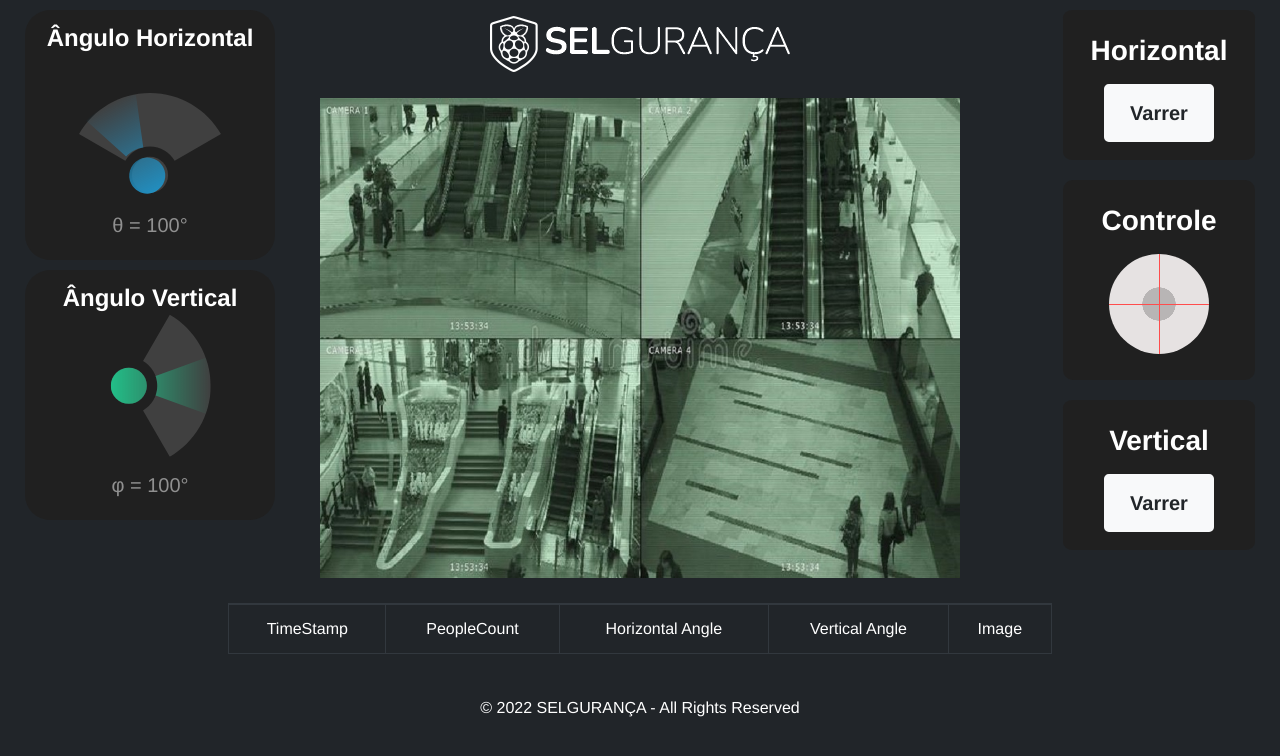
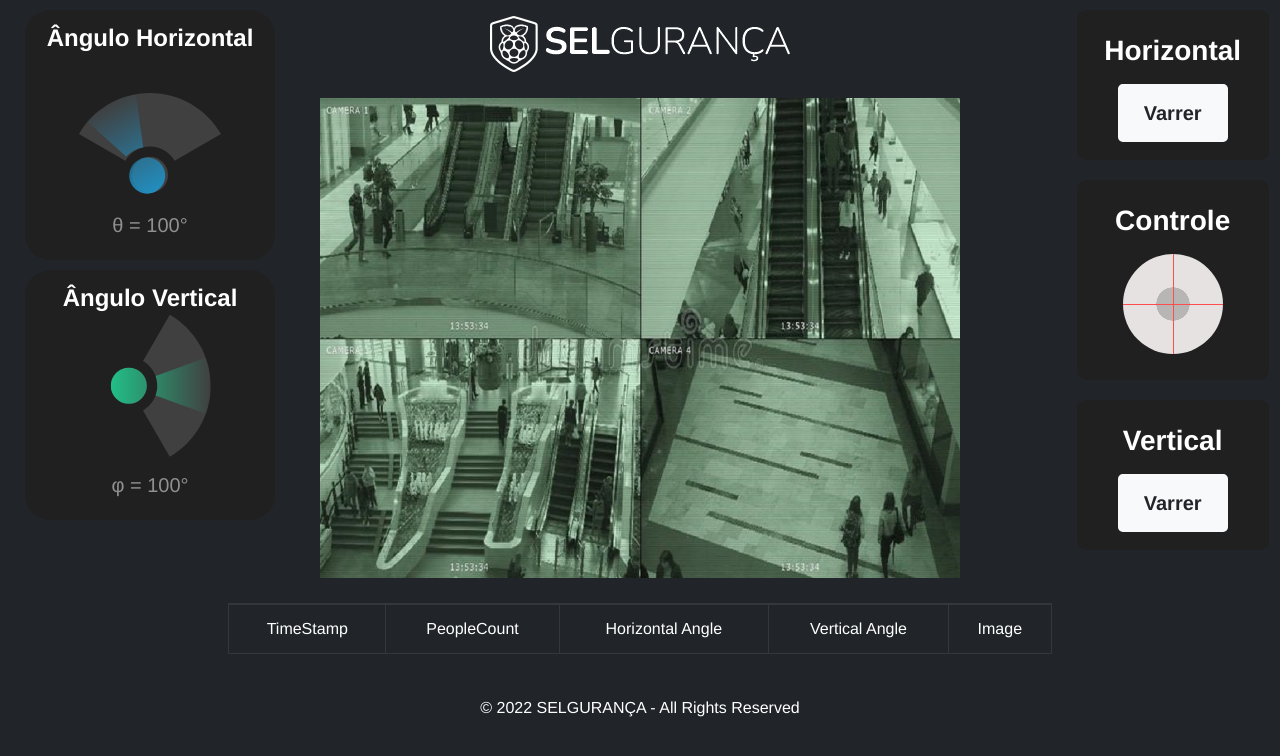
Before and after one commit to SELguranca/selguranca, a Flask app: page / in a window 1280 px wide. Shown: the top 756 px of the page. Run offline with Flask 2, Linux system fonts and the light colour scheme; some libraries are stand-ins or nearby versions.

Commit message:
final version

```diff
--- a/templates/index.html
+++ b/templates/index.html
@@ -1,5 +1,5 @@
 <!doctype html>
-<html lang="en">
+<html lang="en" class="bg-dark">
     <head>
         <!-- Required meta tags -->
         <meta charset="utf-8">
@@ -20,9 +20,9 @@
     <body class ="bg-dark"  onload="init();">
 
         <div class="container-fluid h-100">
-          <div class="row">
+          <div class="row bg-dark">
 
-            <div class="col-md-2 text-center">
+            <div class="col-md-2 text-center bg-dark">
               <div id="Horizontal" class="caixote text-center">
 
                 <div id="title1" class="title">
@@ -156,7 +156,7 @@
                   <img class="img-1 img-responsive" src="../static/img/1.jpg"  width="640" height="480">
                 </div>
               </div>
-              <div class="row">
+              <div class="row bg-dark">
                 <div class="col-md-12 text-center foot">
                   <table class="table table-striped table-dark" border="1">
                     <thead>
@@ -179,7 +179,7 @@
                 </table>
                 </div>
               </div>
-              <div class="row">
+              <div class="row bg-dark">
                 <div class="col-md-12 text-center foot">
                   &copy;
                   <a href="https://github.com/selguranca/selguranca" class="foot">
@@ -189,23 +189,32 @@
               </div>
             </div>
 
-            <div class="col-md-2">
+            <div class="col-md-2 ">
+
+              <div class="row">
                 <div class="card ca t " style="width: 12rem;">
                   <div class="card-body">
                     <h2 class="card-title">Horizontal</h2>
                     <button type="button" class="btn btn-light btn-lg ">Varrer</button>
                   </div>
                 </div>
+              </div>
+
+              <div class="row">
                 <div class="card ca t1" style="width: 12rem;">
                   <div class="card-body">
                     <h2 class="card-title">Controle</h2>
                     <canvas id="joystick" height="300" width="300"></canvas>
                   </div>
                 </div>
+              </div>
+
+              <div class="row">
                 <div class="card ca t" style="width: 12rem;">
                   <div class="card-body">
                     <h2 class="card-title">Vertical</h2>
                     <button type="button" class="btn btn-light btn-lg ">Varrer</button>
+                  </div>
                 </div>
               </div>
 
```
Lines whose indentation alone changed are shown as unchanged.
